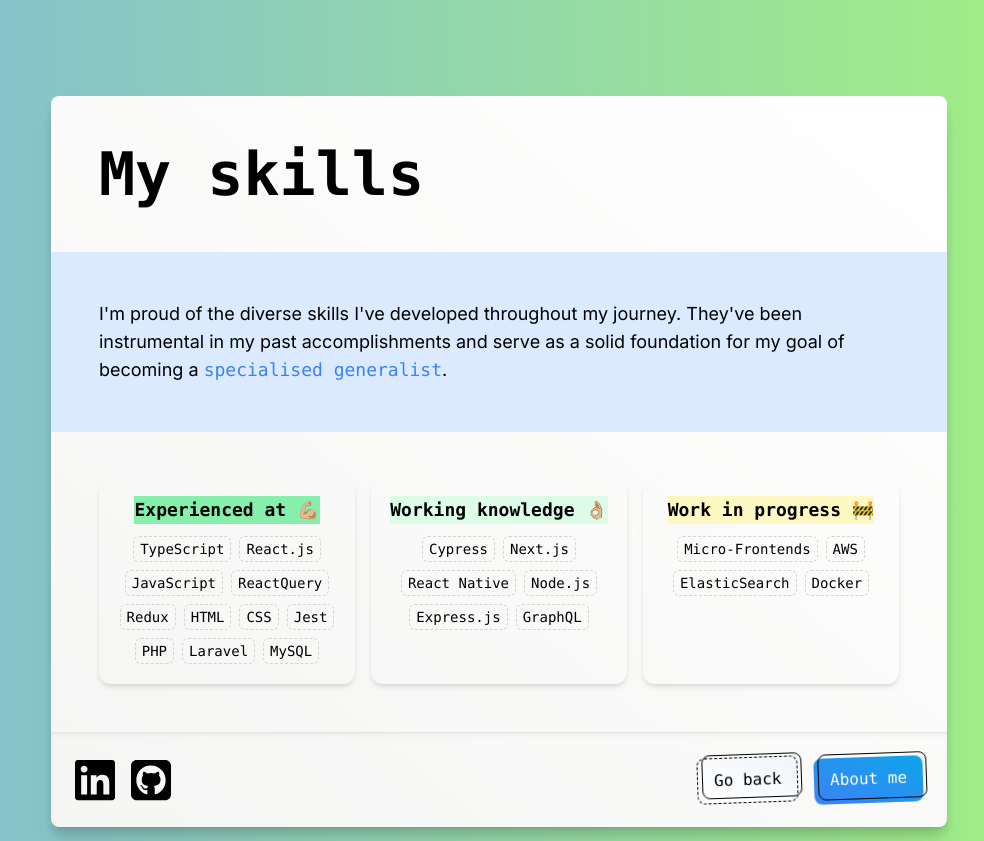
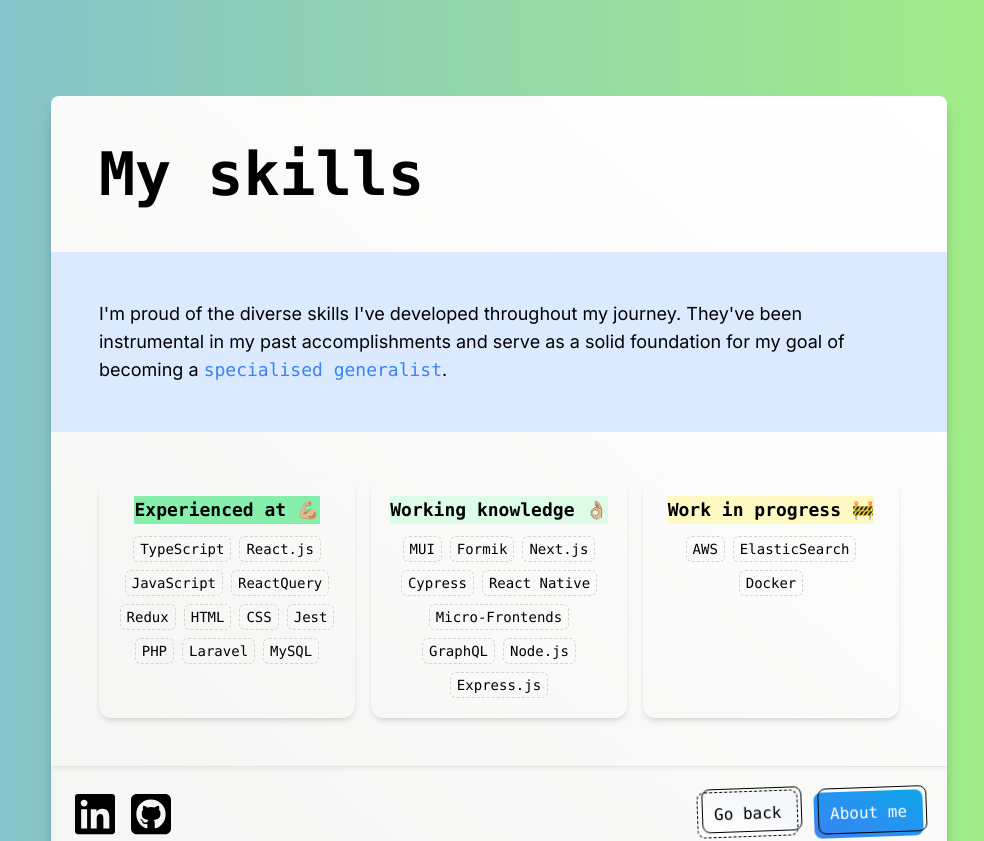
Before and after one commit to guillermo-segura/guillermo-segura.github.io, a Next.js app: page /skills in a window 1280 px wide. Shown: the top 841 px of the page, without its empty margins (141-1125 px from the left). Built offline with nearby package versions, Linux system fonts and the light colour scheme.

Commit message:
Update skills

```diff
--- a/src/app/skills/skills.ts
+++ b/src/app/skills/skills.ts
@@ -18,19 +18,21 @@ const data = {
   },
   A: {
     'Front-end': [
+      'MUI',
+      'Formik',
+      'Next.js',
       'Cypress',
-      'Next.js',
       'React Native',
+      'Micro-Frontends',
     ],
     'Back-end': [
+      'GraphQL',
       'Node.js',
       'Express.js',
-      'GraphQL',
     ],
   },
   B: {
     'Front-end': [
-      'Micro-Frontends',
     ],
     'Back-end': [
       'AWS',
```
